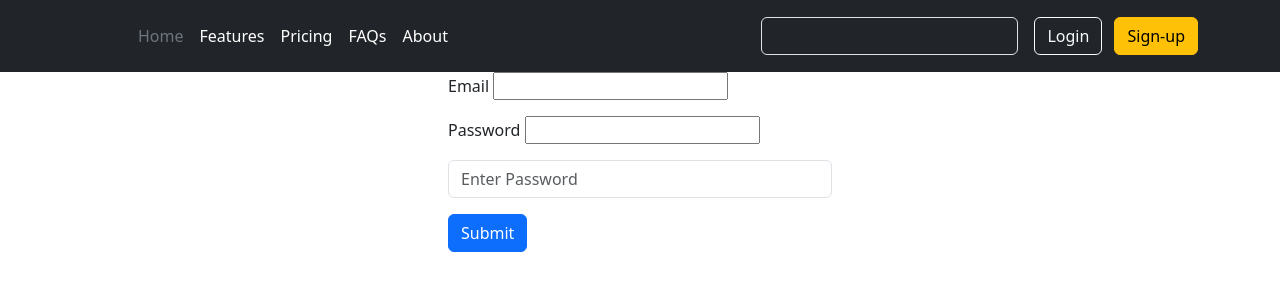
After one commit to nugosvianadze/jinja2-mziuri, a Flask app: page /login in a window 1280 px wide. The commit adds this page. Shown: the top 300 px of the page. Run offline with Flask 3, Linux system fonts and the light colour scheme.

Commit message:
added macros and wtforms

```diff
--- a/app.py
+++ b/app.py
@@ -1,4 +1,6 @@
-from flask import Flask, render_template
+from flask import Flask, render_template, request
+
+from forms import LoginForm
 
 app = Flask(__name__)
 
@@ -23,5 +25,14 @@ def home():
                            last_name=last_name, num=num, d=d)
 
 
+@app.route('/login', methods=['GET', 'POST'])
+def login():
+    form = LoginForm()
+    if request.method == 'POST':
+        pass
+    return render_template('login.html', form=form)
+
+app.secret_key = 'kjandjasdbg23g12y3g871gca7dfs8osaff7o'
+
 if __name__ == '__main__':
     app.run(debug=True, port=5100)
--- /dev/null
+++ b/forms.py
@@ -0,0 +1,10 @@
+from flask_wtf import FlaskForm
+from wtforms.fields import EmailField, StringField, PasswordField, SubmitField
+from wtforms.validators import data_required, email, length
+
+
+class LoginForm(FlaskForm):
+    email = EmailField('Email', validators=[email(), data_required()])
+    username = StringField('Username', validators=[data_required(), length(5, 30)])
+    password = PasswordField('Password', validators=[data_required()])
+    submit = SubmitField('Login')
--- a/templates/base.html
+++ b/templates/base.html
@@ -19,7 +19,7 @@
 {% block body %}
 {% endblock %}
 
-{% include 'components/footer.html' %}
+<!--{% include 'components/footer.html' %}-->
 <script src="https://cdn.jsdelivr.net/npm/@popperjs/core@2.11.8/dist/umd/popper.min.js" integrity="sha384-I7E8VVD/ismYTF4hNIPjVp/Zjvgyol6VFvRkX/vR+Vc4jQkC+hVqc2pM8ODewa9r" crossorigin="anonymous"></script>
 <script src="https://cdn.jsdelivr.net/npm/bootstrap@5.3.3/dist/js/bootstrap.min.js" integrity="sha384-0pUGZvbkm6XF6gxjEnlmuGrJXVbNuzT9qBBavbLwCsOGabYfZo0T0to5eqruptLy" crossorigin="anonymous"></script>
 {% block script %}
--- /dev/null
+++ b/templates/login.html
@@ -0,0 +1,26 @@
+{% extends 'base.html' %}
+
+{% block title %}
+Login Page
+{% endblock %}
+
+{% block body %}
+<div style="display:flex; justify-content:center; align-items:center;">
+  <form style="width: 30%;" action="{{ url_for('login') }}" method="post">
+    {{ form.hidden_tag() }}
+    {% from 'macros.html' import render_input %}
+  <div class="mb-3">
+    {{ form.email.label }}
+    {{ form.email }}
+  </div>
+    <div class="mb-3">
+    {{ form.password.label }}
+    {{ form.password }}  </div>
+  <div class="mb-3">
+      {{ render_input('password', 'Enter Password', 'password', 'form-control') }}
+  </div>
+  <input type="submit" class="btn btn-primary"/>
+</form>
+</div>
+
+{% endblock %}
--- /dev/null
+++ b/templates/macros.html
@@ -0,0 +1,4 @@
+{% macro render_input(name, placeholder, type='text', class='') %}
+<input type="{{ type }}" name="{{ name }}" placeholder="{{ placeholder }}"
+class="{{ class }}">
+{% endmacro %}
```
